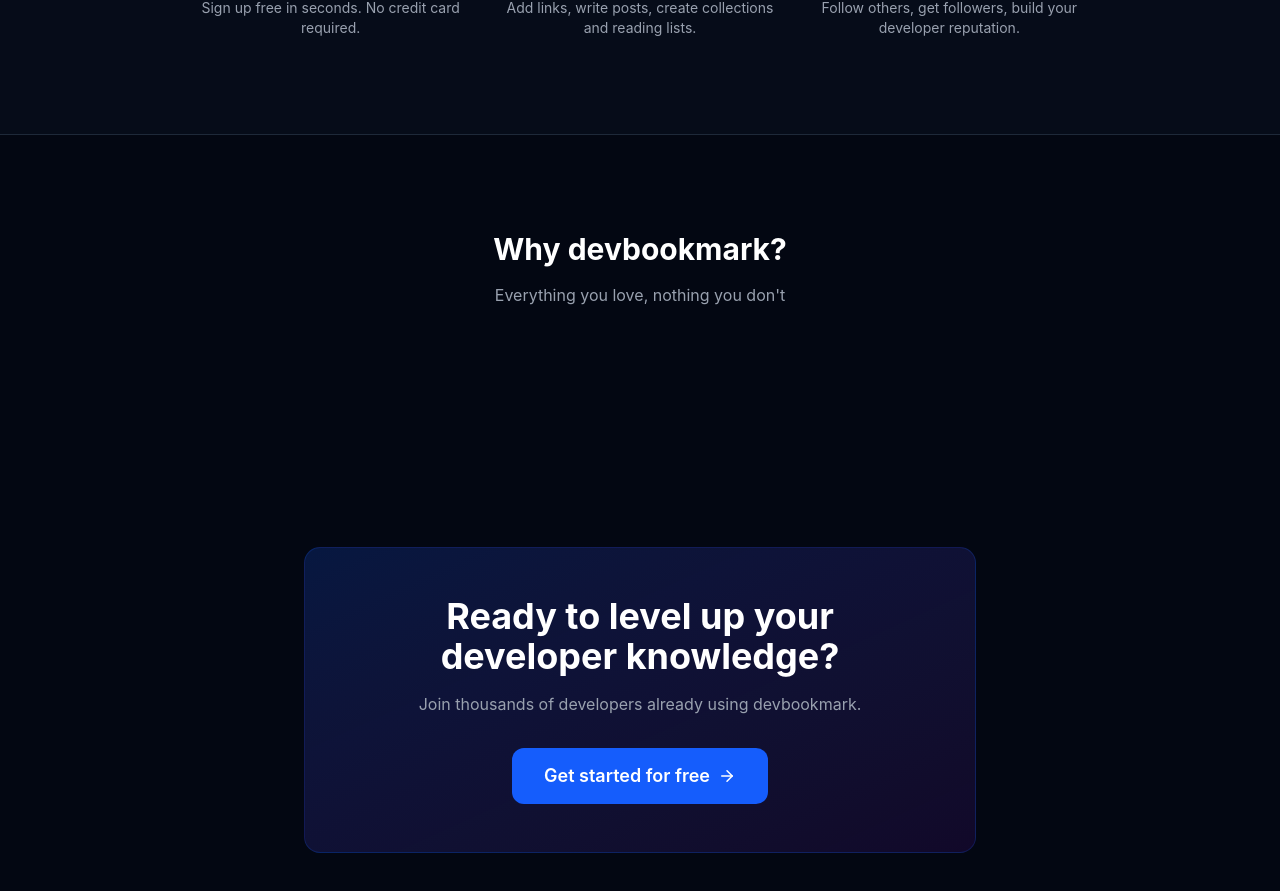
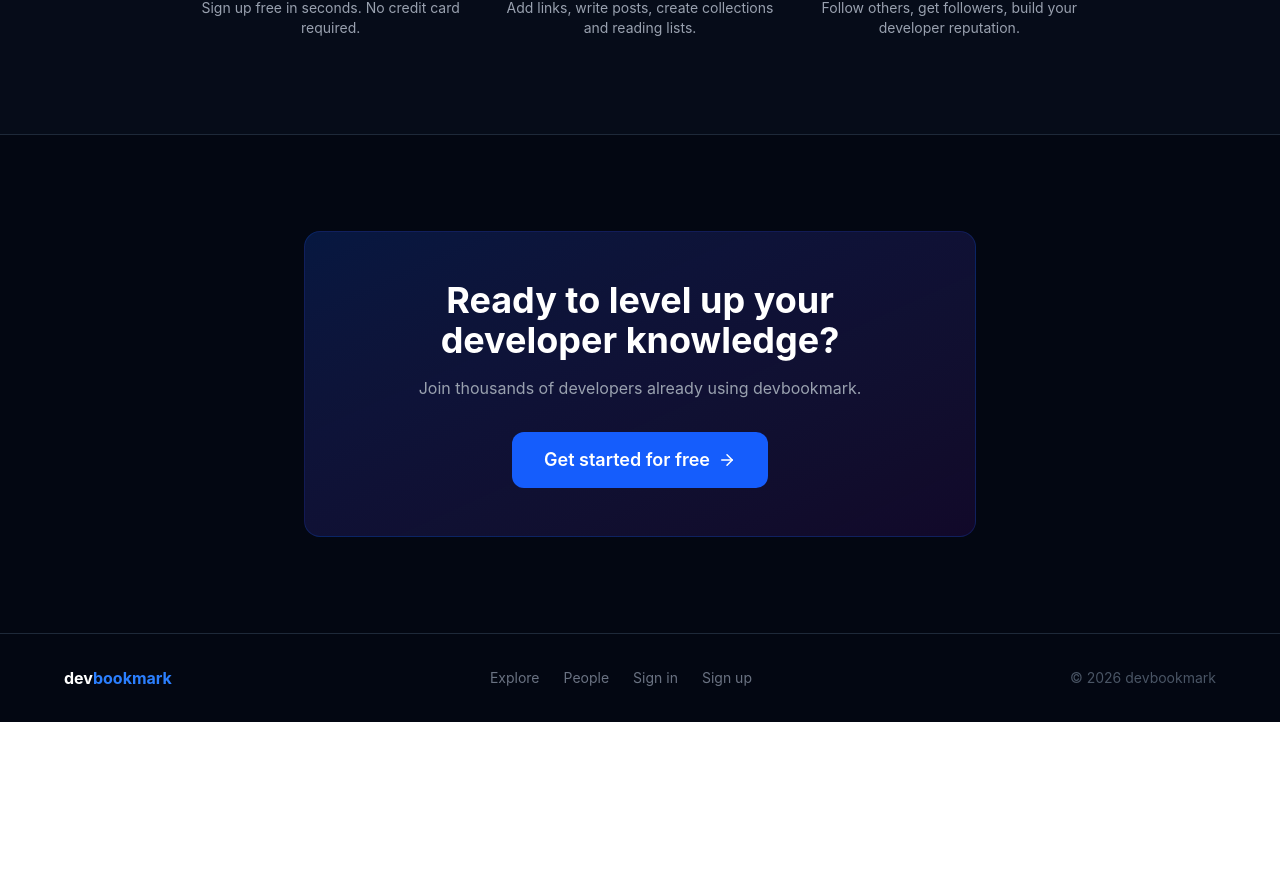
Before and after one commit to Siddhi-1711/devbookmark-frontend, a React (Vite) app: page / in a window 1280 px wide. Shown: the part 1991-2882 px from the top of the page. After the commit the page ends 2713 px from the top, so only its background shows below. Built offline with nearby package versions, Linux system fonts and the light colour scheme; no server answers.

Commit message:
Remove Why devbookmark? from landing page

```diff
--- a/src/pages/LandingPage.jsx
+++ b/src/pages/LandingPage.jsx
@@ -159,17 +159,7 @@
         </div>
       </section>
 
-      {/* vs competitors */}
-      <section className="py-24 px-4">
-        <div className="max-w-4xl mx-auto">
-          <div className="text-center mb-12">
-            <h2 className="text-3xl font-bold mb-4">Why devbookmark?</h2>
-            <p className="text-gray-400">Everything you love, nothing you don't</p>
-          </div>
 
-
-        </div>
-      </section>
 
       {/* CTA */}
       <section className="py-24 px-4 text-center">
```
